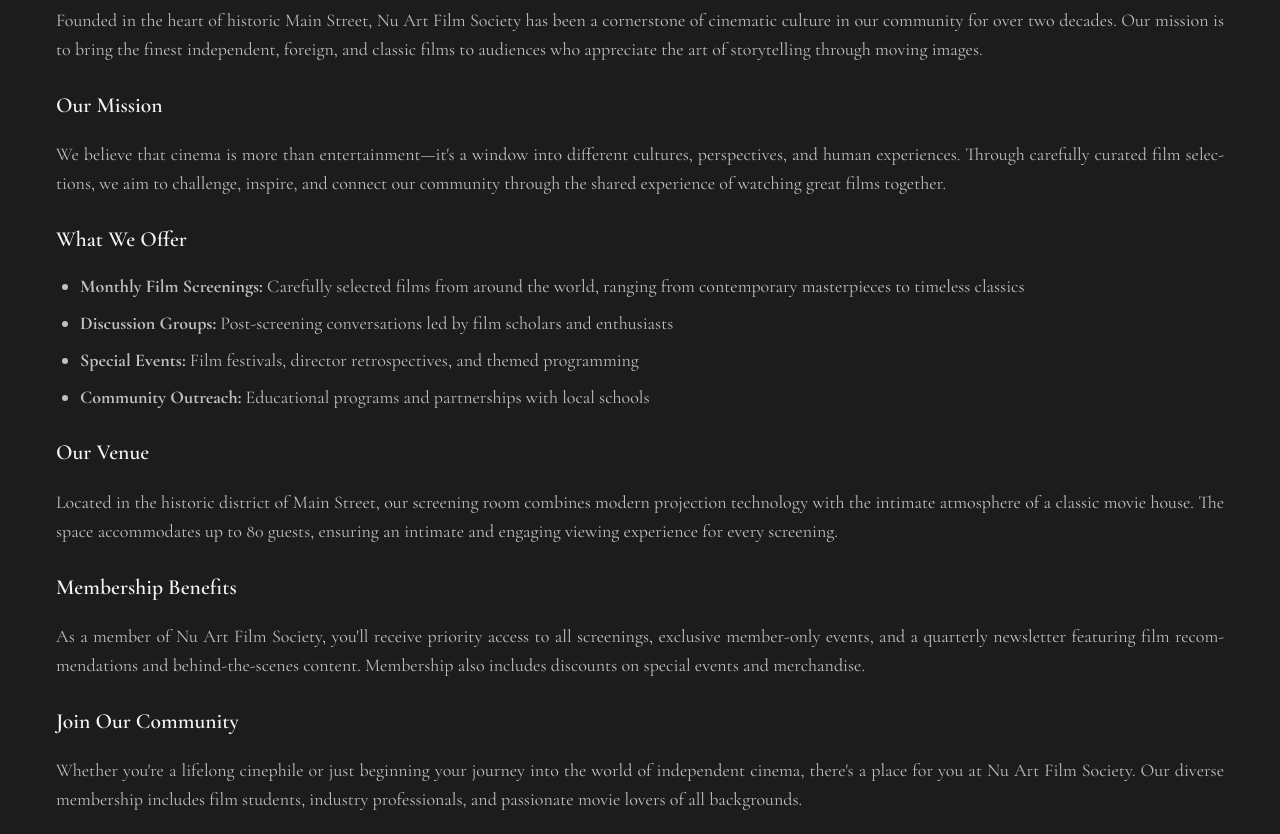
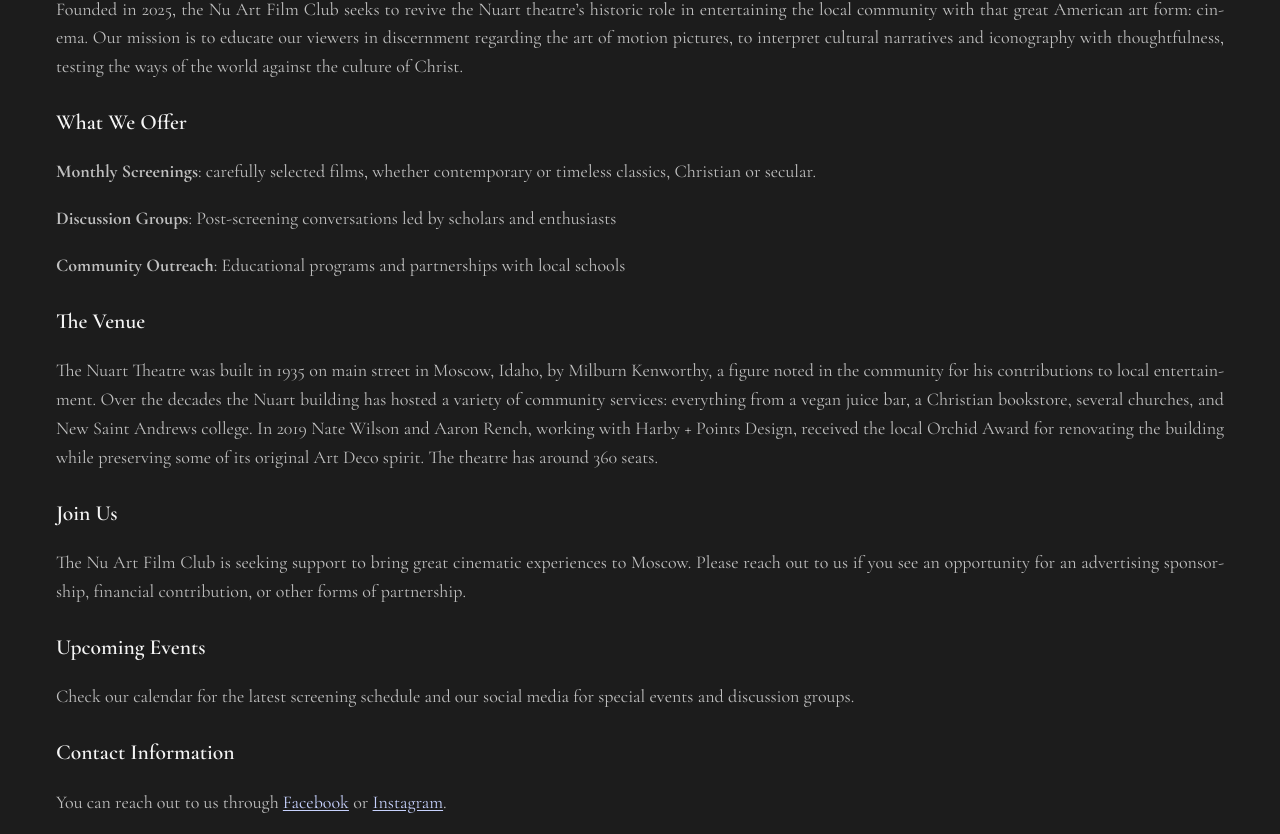
Before and after one commit to HenrySundlie/NuArtFilmClub, a React (Vite) app in the folder client/: page / in a window 1280 px wide. Shown: the part 546-1380 px from the top of the page. Built offline with nearby package versions, Linux system fonts and the light colour scheme.

Commit message:
added home screen text

```diff
--- a/client/src/content/home.md
+++ b/client/src/content/home.md
@@ -1,36 +1,27 @@
-# Welcome to Nu Art Film Society
-
-Founded in the heart of historic Main Street, Nu Art Film Society has been a cornerstone of cinematic culture in our community for over two decades. Our mission is to bring the finest independent, foreign, and classic films to audiences who appreciate the art of storytelling through moving images.
-
 ## Our Mission
 
-We believe that cinema is more than entertainment—it's a window into different cultures, perspectives, and human experiences. Through carefully curated film selections, we aim to challenge, inspire, and connect our community through the shared experience of watching great films together.
+Founded in 2025, the Nu Art Film Club seeks to revive the Nuart theatre’s historic role in entertaining the local community with that great American art form: cinema. Our mission is to educate our viewers in discernment regarding the art of motion pictures, to interpret cultural narratives and iconography with thoughtfulness, testing the ways of the world against the culture of Christ.
 
 ## What We Offer
 
-- **Monthly Film Screenings:** Carefully selected films from around the world, ranging from contemporary masterpieces to timeless classics
-- **Discussion Groups:** Post-screening conversations led by film scholars and enthusiasts
-- **Special Events:** Film festivals, director retrospectives, and themed programming
-- **Community Outreach:** Educational programs and partnerships with local schools
+**Monthly Screenings**: carefully selected films, whether contemporary or timeless classics, Christian or secular.
 
-## Our Venue
+**Discussion Groups**: Post-screening conversations led by scholars and enthusiasts
 
-Located in the historic district of Main Street, our screening room combines modern projection technology with the intimate atmosphere of a classic movie house. The space accommodates up to 80 guests, ensuring an intimate and engaging viewing experience for every screening.
+**Community Outreach**: Educational programs and partnerships with local schools
 
-## Membership Benefits
+## The Venue
 
-As a member of Nu Art Film Society, you'll receive priority access to all screenings, exclusive member-only events, and a quarterly newsletter featuring film recommendations and behind-the-scenes content. Membership also includes discounts on special events and merchandise.
+The Nuart Theatre was built in 1935 on main street in Moscow, Idaho, by Milburn Kenworthy, a figure noted in the community for his contributions to local entertainment. Over the decades the Nuart building has hosted a variety of community services: everything from a vegan juice bar, a Christian bookstore, several churches, and New Saint Andrews college. In 2019 Nate Wilson and Aaron Rench, working with Harby + Points Design, received the local Orchid Award for renovating the building while preserving some of its original Art Deco spirit. The theatre has around 360 seats.
 
-## Join Our Community
+## Join Us
 
-Whether you're a lifelong cinephile or just beginning your journey into the world of independent cinema, there's a place for you at Nu Art Film Society. Our diverse membership includes film students, industry professionals, and passionate movie lovers of all backgrounds.
+The Nu Art Film Club is seeking support to bring great cinematic experiences to Moscow. Please reach out to us if you see an opportunity for an advertising sponsorship, financial contribution, or other forms of partnership.
 
 ## Upcoming Events
 
-Check our calendar for the latest screening schedule, special events, and community gatherings. We regularly update our programming to reflect current events, seasonal themes, and member requests. Follow us on social media for real-time updates and behind-the-scenes content.
+Check our calendar for the latest screening schedule and our social media for special events and discussion groups.
 
 ## Contact Information
 
-For questions about membership, upcoming screenings, or general inquiries, please don't hesitate to reach out. Our dedicated team of volunteers is always happy to help you discover your next favorite film and become part of our growing cinematic community.
-
-_**Nu Art Film Society—where every screening is an adventure, every discussion is an opportunity, and every member is part of our story.**_
+You can reach out to us through [Facebook](https://www.facebook.com/nuarttheatermoscow) or [Instagram](https://www.instagram.com/nuartfilmclub).
--- a/client/src/styles/HomePage.styles.ts
+++ b/client/src/styles/HomePage.styles.ts
@@ -255,6 +255,13 @@
     margin-bottom: ${theme.spacing.sm};
   }
 
+  /* Ensure links are visibly underlined within content */
+  a {
+    color: ${theme.colors.link};
+    text-decoration: underline;
+    text-underline-offset: 2px;
+  }
+
   /* Improve readability on smaller screens */
   ${theme.breakpoints.mobile} {
   p { text-align: left; hyphens: auto; }
```
